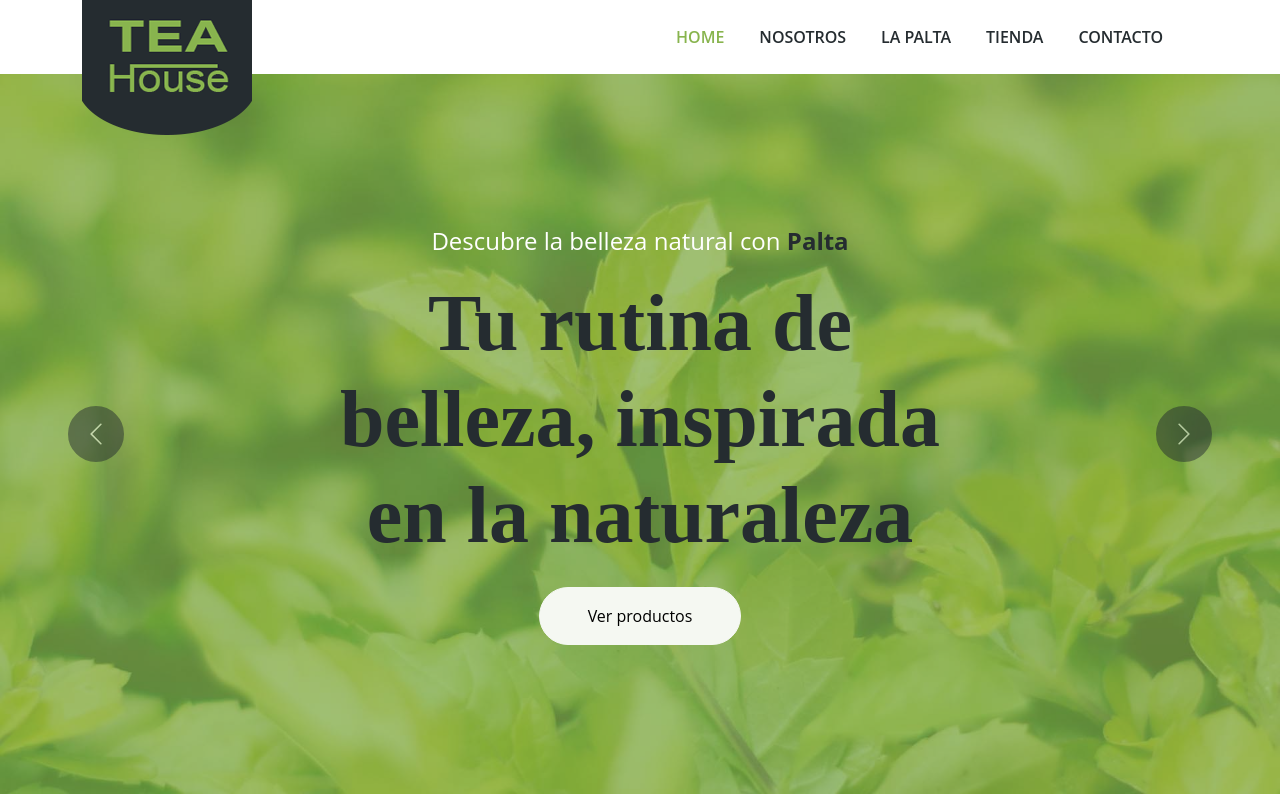
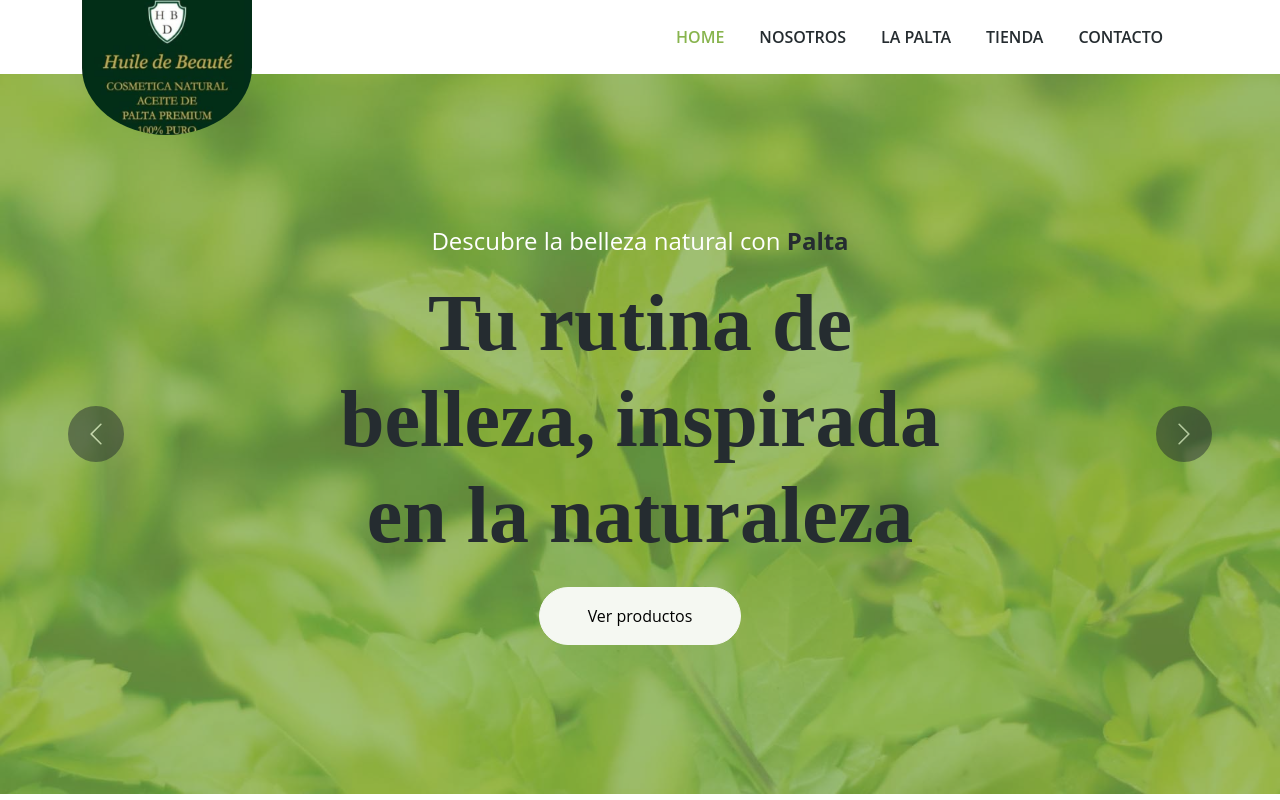
Before and after one commit to KyoJamett/huile, a React (Vite) app: page /#/ in a window 1280 px wide. Shown: the top 800 px of the page. Built offline with nearby package versions, Linux system fonts and the light colour scheme.

Commit message:
feat: se agrega logo

```diff
--- a/src/components/Navbar.jsx
+++ b/src/components/Navbar.jsx
@@ -30,8 +30,8 @@ export const Navbar = () => {
             show ? "show" : ""
           }`}
         >
-          <HashLink smooth to="#home" className="navbar-brand">
-            <img className="img-fluid" src="img/logo.png" alt="Logo" />
+          <HashLink smooth to="#home" className="navbar-brand logo">
+            <img className="img-fluid" src="img/logo-huile.jpeg" alt="Logo" />
           </HashLink>
           <button
             type="button"
--- a/src/index.css
+++ b/src/index.css
@@ -524,3 +524,20 @@
 .copyright a:hover {
   color: #ffffff !important;
 }
+
+/***estilos logo***/
+/* CSS */
+.logo {
+  width: 436px;
+  height: 436px;
+  display: inline-block;
+  overflow: hidden;
+  border-radius: 0 0 100% 100% / 0 0 100% 100%;
+}
+
+.logo img {
+  width: 100%;
+  height: 100%;
+  object-fit: cover; /* cubre sin deformar */
+  display: block;
+}
```
Also changed, not shown: public/img/logo-huile.jpeg (added).
